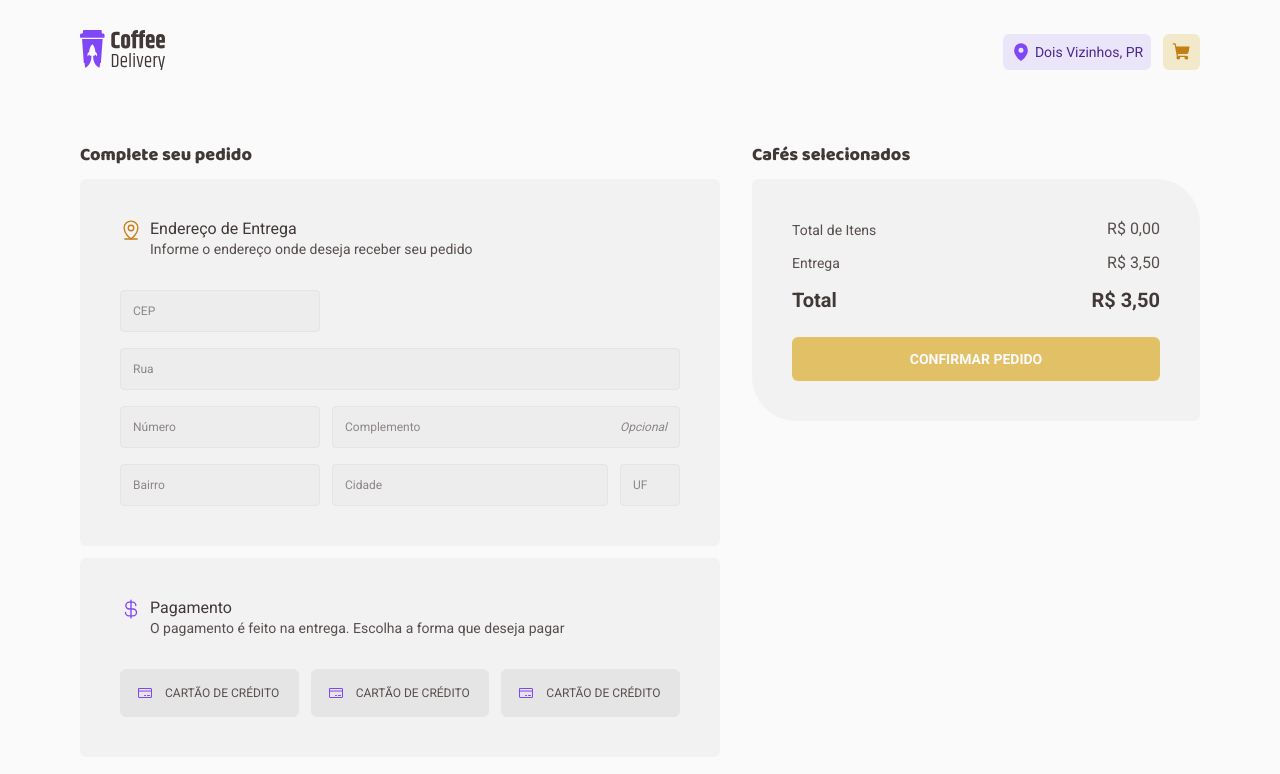
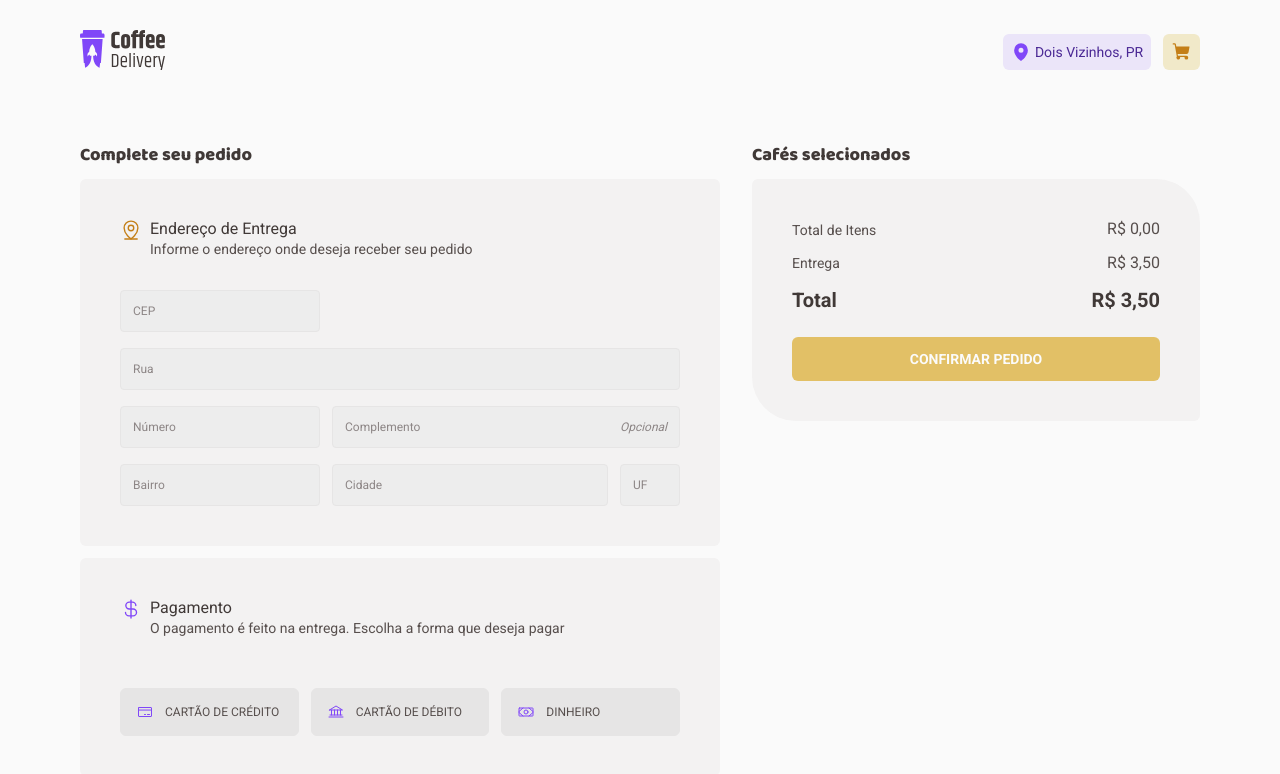
Before and after one commit to Baggio25/ignite-desafio-02-coffee-delivery, a React (Vite) app: page /complete-order in a window 1280 px wide. Shown: the top 774 px of the page. Built offline with nearby package versions, Linux system fonts and the light colour scheme.

Commit message:
Finished complete order

```diff
--- a/src/components/Input/index.tsx
+++ b/src/components/Input/index.tsx
@@ -11,7 +11,7 @@ export const Input = forwardRef<HTMLInputElement, InputProps>(
   ( { error, className, rightText, ...props }, ref) => {
     return (
       <InputWrapper className={className}>
-        <InputStyleContainer hasError={!!error}>
+        <InputStyleContainer haserror={!!error}>
           <InputStyled {...props} ref={ref} />
           {rightText && <RigthText>{rightText}</RigthText>}
         </InputStyleContainer>
--- a/src/components/Input/styles.ts
+++ b/src/components/Input/styles.ts
@@ -13,7 +13,7 @@ export const InputWrapper = styled.div`
 `;
 
 interface InputStyleContainerProps {
-  hasError: boolean;
+  haserror: boolean;
 }
 
 export const InputStyleContainer = styled.div<InputStyleContainerProps>`
@@ -31,7 +31,7 @@ export const InputStyleContainer = styled.div<InputStyleContainerProps>`
     border-color: ${({ theme }) => theme.colors["brand-yellow-dark"]};
   };
 
-  ${({ theme, hasError }) => hasError && css`
+  ${({ theme, haserror }) => haserror && css`
     border-color: ${theme.colors["base-error"]};
   `}
 `;
--- a/src/contexts/CartContext.tsx
+++ b/src/contexts/CartContext.tsx
@@ -16,6 +16,7 @@ interface CartContextType {
   addCoffeeToCart: (coffee: CartItem) => void;
   changeCartItemQuantity: (cartItemId: number, type: "increase" | "decrease") => void;
   removeCartItem: (cartItemId: number) => void;
+  cleanCart: () => void;
 }
 
 interface CartContextProviderProps {
@@ -80,6 +81,10 @@ export function CartContextProvider({ children }: CartContextProviderProps) {
     setCartItems(newCart);
   }
 
+  function cleanCart() {
+    setCartItems([]);
+  }
+
   useEffect(() => {
     localStorage.setItem(COFFEE_ITEMS_STORAGE_KEY, JSON.stringify(cartItems));
   }, [cartItems]);
@@ -92,7 +97,8 @@ export function CartContextProvider({ children }: CartContextProviderProps) {
         cartItemsTotal,
         addCoffeeToCart,
         changeCartItemQuantity,
-        removeCartItem
+        removeCartItem,
+        cleanCart
       }}>
       {children}
     </CartContext.Provider>
--- a/src/pages/CompleteOrder/components/CompleteOrderForm/PaymentMethodOptions/index.tsx
+++ b/src/pages/CompleteOrder/components/CompleteOrderForm/PaymentMethodOptions/index.tsx
@@ -1,12 +1,46 @@
+
+import { useFormContext } from "react-hook-form";
+import { Bank, CreditCard, Money } from "phosphor-react";
+
 import { PaymentMethodInput } from "../../PaymentMethodInput";
+import { RegularText } from "../../../../../components/Typography";
 import { PaymentMethodOptionsContainer } from "../styles";
 
+export const paymentMethods = {
+  credit: {
+    label: "Cartão de Crédito",
+    icon: <CreditCard size={16} />
+  },
+
+  debit: {
+    label: "Cartão de Débito",
+    icon: <Bank size={16} />
+  },
+
+  money: {
+    label: "Dinheiro",
+    icon: <Money size={16} />
+  },
+}
+
 export function PaymentMethodOptions() {
+  const { register, formState: { errors } } = useFormContext()
+  const paymentMethodError = errors?.paymentMethod?.message as unknown as string;
+
   return (
     <PaymentMethodOptionsContainer>
-      <PaymentMethodInput />
-      <PaymentMethodInput />
-      <PaymentMethodInput />
+      {Object.entries(paymentMethods).map(([key, { label, icon }]) => (
+        <PaymentMethodInput
+          key={label}
+          id={key}
+          icon={icon}
+          label={label}
+          value={key}
+          {...register("paymentMethod")}
+        />
+      ))}
+
+      {paymentMethodError && <RegularText>{paymentMethodError}</RegularText>}
     </PaymentMethodOptionsContainer>
   )
 }
--- a/src/pages/CompleteOrder/components/CompleteOrderForm/styles.ts
+++ b/src/pages/CompleteOrder/components/CompleteOrderForm/styles.ts
@@ -41,4 +41,10 @@ export const PaymentMethodOptionsContainer = styled.div`
   display: grid;
   grid-template-columns: repeat(3, 1fr);
   gap: 0.75rem;
+
+  > p {
+    grid-column: span 3;
+    font-size: 0.8rem;
+    color: ${({ theme }) => theme.colors["base-error"]};
+  }
 `;
--- a/src/pages/CompleteOrder/components/PaymentMethodInput/index.tsx
+++ b/src/pages/CompleteOrder/components/PaymentMethodInput/index.tsx
@@ -1,11 +1,28 @@
-import { CreditCard } from "phosphor-react";
-import { PaymentMethodInputContainer } from "./styles";
+import { InputHTMLAttributes, ReactNode, forwardRef } from "react";
 
-export function PaymentMethodInput() {
+import { PaymentMethodInputContainer, ContentContainer } from "./styles";
+
+type PaymentMethodInputProps = InputHTMLAttributes<HTMLInputElement> & {
+  icon: ReactNode,
+  label: string
+}
+
+export const PaymentMethodInput = forwardRef<HTMLInputElement, PaymentMethodInputProps>(({ id, icon, label, ...props}, ref) => {
   return (
     <PaymentMethodInputContainer>
-      <CreditCard size={16} />
-      Cartão de Crédito
+      <input
+        id={id}
+        type="radio"
+        {...props}
+        name="paymentMethod"
+        ref={ref}
+      />
+      <label htmlFor={id}>
+        <ContentContainer>
+          {icon}
+          {label}
+        </ContentContainer>
+      </label>
     </PaymentMethodInputContainer>
   )
-}
+})
--- a/src/pages/CompleteOrder/components/PaymentMethodInput/styles.ts
+++ b/src/pages/CompleteOrder/components/PaymentMethodInput/styles.ts
@@ -1,6 +1,24 @@
-import { styled } from "styled-components";
+import { css, styled } from "styled-components";
 
 export const PaymentMethodInputContainer = styled.div`
+  input {
+    visibility: hidden;
+    appearance: none;
+  }
+
+  input:checked + label div {
+    ${({ theme }) => css`
+      border-color: ${theme.colors["brand-purple"]};
+      background: ${theme.colors["brand-purple-light"]};
+
+      &:hover {
+        background: ${theme.colors["brand-purple-light"]};
+      }
+    `}
+  }
+`;
+
+export const ContentContainer = styled.div`
   display: flex;
   align-items: center;
   justify-content: flex-start;
@@ -25,5 +43,4 @@ export const PaymentMethodInputContainer = styled.div`
   }
 
   user-select: none;
-
 `;
--- a/src/pages/CompleteOrder/index.tsx
+++ b/src/pages/CompleteOrder/index.tsx
@@ -1,11 +1,19 @@
 /* eslint-disable @typescript-eslint/no-misused-promises */
+import { useNavigate } from 'react-router-dom';
 import { useForm, FormProvider } from 'react-hook-form';
 import { zodResolver } from '@hookform/resolvers/zod';
 import * as zod from "zod";
 
 import { CompleteOrderForm } from "./components/CompleteOrderForm";
 import { SelectedCoffees } from "./components/SelectedCoffees";
+import { useCart } from '../../hooks/useCart';
 import { CompleteOrderContainer } from "./styles";
+
+enum PaymentMethods {
+  credit = "credit",
+  debit = "debit",
+  money = "money"
+}
 
 const confirmOrderValidationSchema = zod.object({
   cep: zod.string().min(1, "Informe o CEP"),
@@ -14,10 +22,15 @@ const confirmOrderValidationSchema = zod.object({
   complement: zod.string(),
   district: zod.string().min(1, "Informe o Bairro"),
   city: zod.string().min(1, "Informe a Cidade"),
-  uf: zod.string().min(1, "Informe a UF")
+  uf: zod.string().min(1, "Informe a UF"),
+  paymentMethod: zod.nativeEnum(PaymentMethods, {
+    errorMap: () => {
+      return { message: "Informe o método de pagamento"};
+    }
+  })
 })
 
-type OrderData = zod.infer<typeof confirmOrderValidationSchema>;
+export type OrderData = zod.infer<typeof confirmOrderValidationSchema>;
 
 type ConfirmOrderFormData = OrderData;
 
@@ -27,9 +40,15 @@ export function CompleteOrder() {
   });
 
   const { handleSubmit } = confirmOrderForm;
+  const navigate = useNavigate();
+  const { cleanCart } = useCart();
 
   function handleConfirmOrder(data: ConfirmOrderFormData) {
-    console.log(data);
+    navigate("/order-confirmed", {
+      state: data
+    });
+
+    cleanCart();
   }
 
   return (
--- a/src/pages/OrderConfirmed/index.tsx
+++ b/src/pages/OrderConfirmed/index.tsx
@@ -1,15 +1,32 @@
-
+import { useEffect } from "react";
+import { useLocation, useNavigate } from "react-router-dom";
 import { useTheme } from "styled-components";
 import { MapPin, Clock, CurrencyDollar } from "phosphor-react";
 
 import confirmedOrderImg from "../../assets/ConfirmedOrder.svg";
 import { InfoWithIcon } from "../../components/InfoWithIcon";
+import { RegularText, TitleText } from "../../components/Typography";
+import { OrderData } from "../CompleteOrder";
+import { paymentMethods } from "../CompleteOrder/components/CompleteOrderForm/PaymentMethodOptions";
+import { OrderConfirmedContainer, OrderDetailsContainer } from "./styles";
 
-import { RegularText, TitleText } from "../../components/Typography";
-import { OrderConfirmedContainer, OrderDetailsContainer } from "./styles";
+interface LocationType {
+  state: OrderData;
+}
 
 export function OrderConfirmed() {
   const { colors } = useTheme();
+  const { state } = useLocation() as unknown as LocationType;
+  const navigate = useNavigate();
+
+  useEffect(() => {
+    if(!state) {
+      navigate("/");
+    }
+
+  }, [navigate, state]);
+
+  if(!state) return <></>;
 
   return (
     <OrderConfirmedContainer className="container">
@@ -25,9 +42,9 @@ export function OrderConfirmed() {
             iconBg={colors["brand-purple"]}
             text={
               <RegularText>
-                Entrega em <strong>Rua XV de novembro, 36</strong>
+                Entrega em <strong>{state.street}, {state.number}</strong>
                 <br/>
-                Margarida Galvan - Dois Vizinhos, PR
+                {state.district} - {state.city}, {state.uf}
               </RegularText>
             }
           />
@@ -49,7 +66,7 @@ export function OrderConfirmed() {
               <RegularText>
                 Pagamento na entrega
                 <br/>
-                <strong>Cartão de Crédito</strong>
+                <strong>{paymentMethods[state.paymentMethod].label}</strong>
               </RegularText>
             }
           />
```
